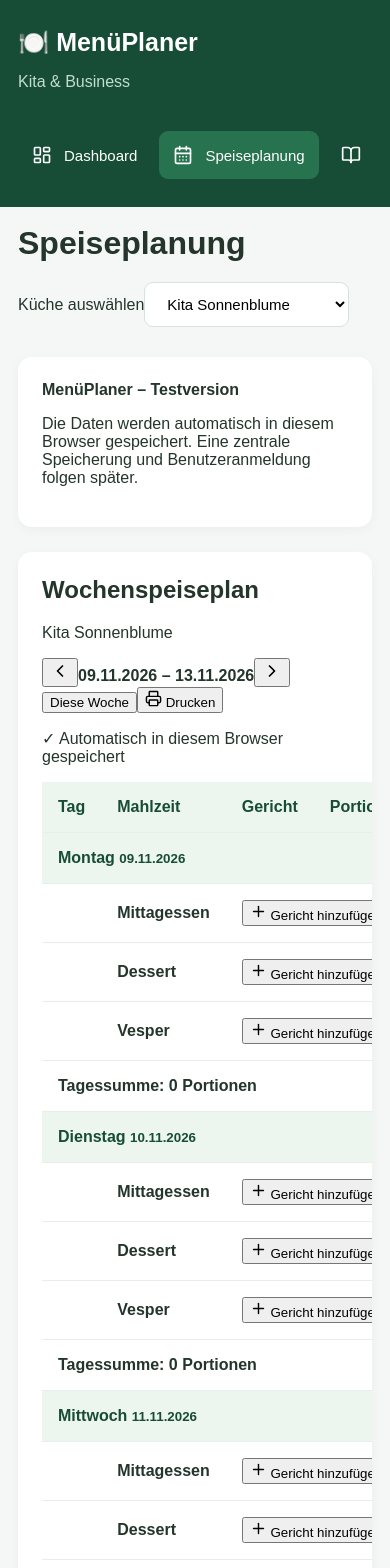
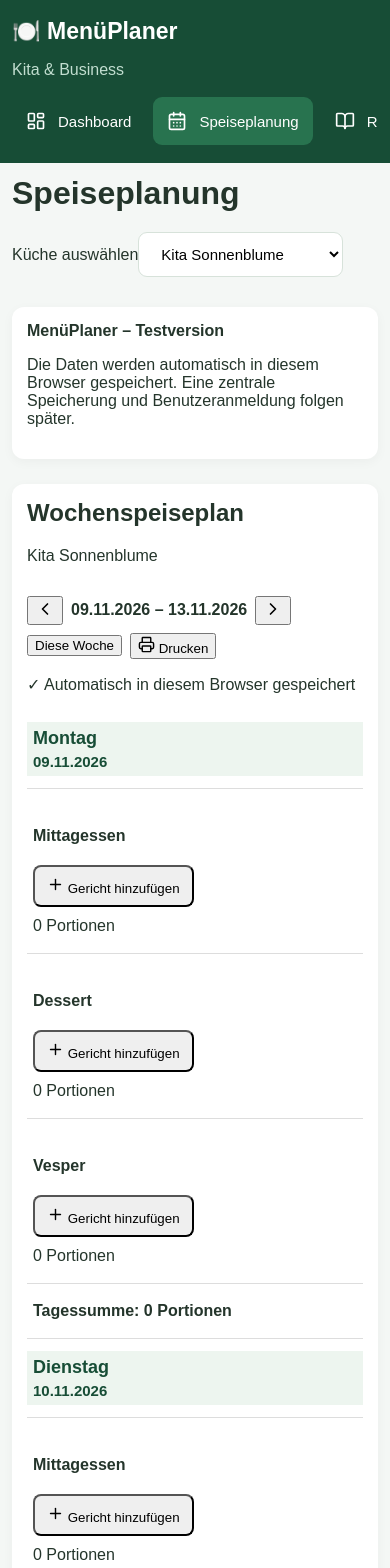
Before and after one commit to reitclub-lochau/Men-planer, a React (Vite) app: page / in a window 390 px wide. Shown: the top 1568 px of the page. Built offline with nearby package versions, Linux system fonts and the light colour scheme.

Commit message:
Implement mobile optimization for sidebar and tables
Added responsive styles for mobile devices.

```diff
--- a/src/index.css
+++ b/src/index.css
@@ -187,3 +187,129 @@ tbody tr:hover {
     grid-template-columns: 1fr;
   }
 }
+/* Optimierung für Smartphones */
+
+@media (max-width: 700px) {
+
+  .sidebar {
+    padding: 18px 12px;
+  }
+
+  .sidebar h2 {
+    font-size: 23px;
+  }
+
+  .sidebar p {
+    margin-bottom: 18px;
+  }
+
+  .main {
+    padding: 12px;
+  }
+
+  .welcome,
+  .card,
+  .meal-plan {
+    padding: 15px;
+    border-radius: 12px;
+  }
+
+  .meal-plan {
+    overflow-x: visible;
+  }
+
+  .plan-toolbar {
+    display: flex;
+    flex-direction: column;
+    gap: 15px;
+  }
+
+  .week-controls {
+    display: flex;
+    flex-wrap: wrap;
+    align-items: center;
+    gap: 8px;
+  }
+
+  .table-scroll {
+    overflow-x: visible;
+  }
+
+  .planning-table,
+  .planning-table tbody {
+    display: block;
+    width: 100%;
+  }
+
+  .planning-table thead {
+    display: none;
+  }
+
+  .planning-table tr {
+    display: flex;
+    flex-wrap: wrap;
+    align-items: center;
+    gap: 8px;
+    padding: 12px 0;
+    border-bottom: 1px solid #ddd;
+  }
+
+  .planning-table td,
+  .planning-table th {
+    display: block;
+    padding: 6px;
+    border: none;
+  }
+
+  .planning-table .day-cell {
+    width: 100%;
+    font-size: 18px;
+    background: #edf5ef;
+  }
+
+  .day-cell small {
+    display: block;
+    margin-top: 4px;
+  }
+
+  .planning-table input {
+    width: 100%;
+    max-width: 100%;
+    min-height: 42px;
+    padding: 9px;
+    font-size: 16px;
+    border: 1px solid #d7e2da;
+    border-radius: 8px;
+  }
+
+  .planning-table td:has(input[type="text"]) {
+    flex: 1 1 100%;
+    min-width: 0;
+  }
+
+  .planning-table td:has(input[type="number"]) {
+    flex: 1 1 110px;
+    min-width: 0;
+  }
+
+  .planning-table button {
+    min-height: 42px;
+    padding: 9px 12px;
+    border-radius: 8px;
+    cursor: pointer;
+  }
+
+  .add-row td {
+    width: 100%;
+  }
+
+  .day-total {
+    display: block;
+    margin-top: 10px;
+  }
+
+  .summary {
+    font-size: 17px;
+    line-height: 1.5;
+  }
+}
```
